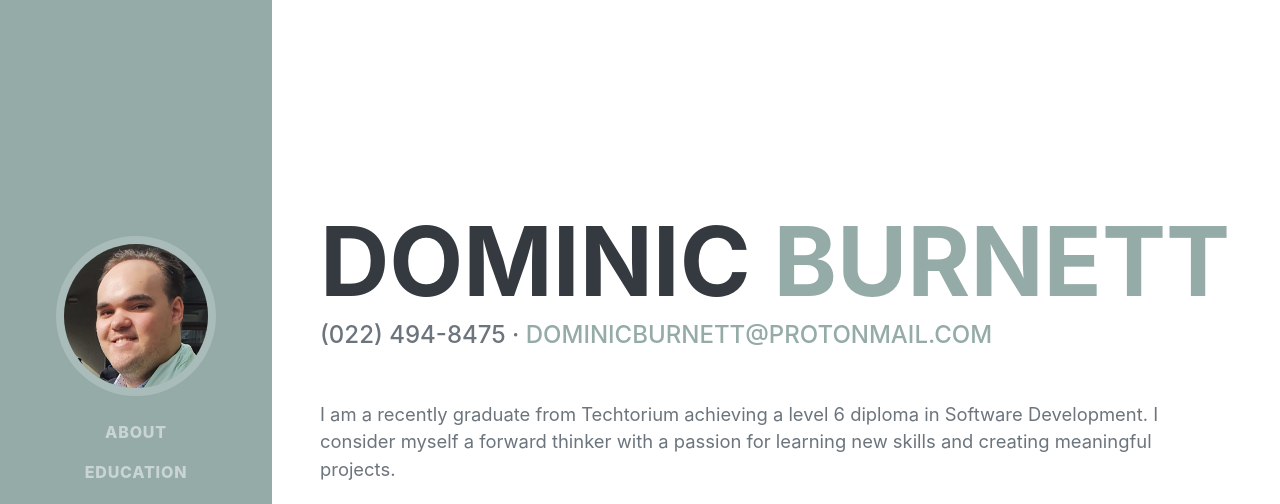
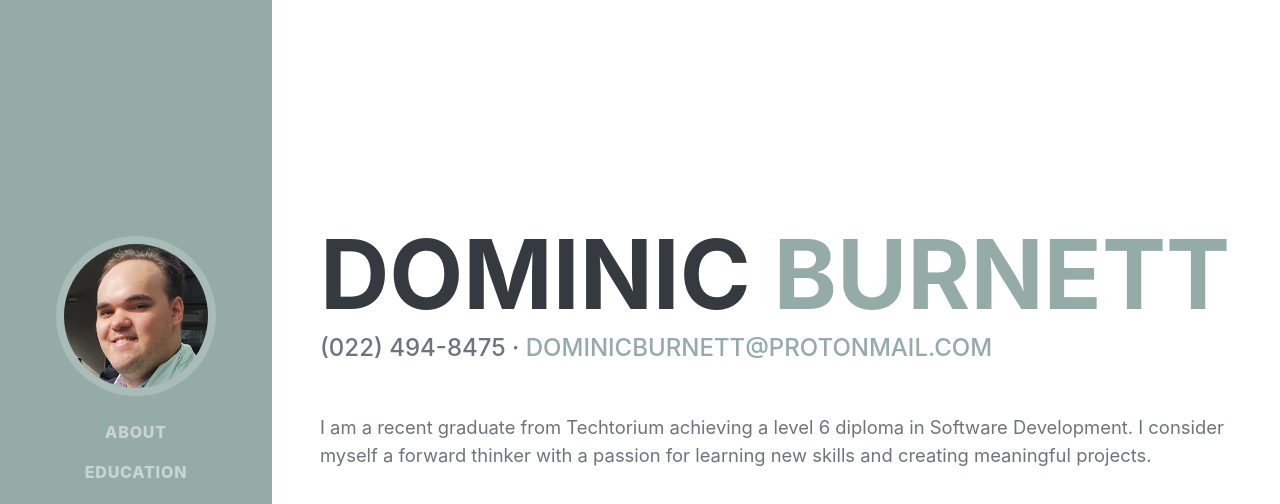
Before and after one commit to DominicB-yte/PortfolioWebsite, a plain HTML site: page index.html in a window 1280 px wide. Shown: the top 504 px of the page. Drawn offline with nearby package versions, Linux system fonts and the light colour scheme; a web font is replaced by a local one.

Commit message:
Changed Icon
Also fixed a minor spelling error

```diff
--- a/index.html
+++ b/index.html
@@ -47,7 +47,7 @@
                         (022) 494-8475 ·
                         <a href="mailto:DominicBurnett@protonmail.com">DominicBurnett@protonmail.com</a>
                     </div>
-                    <p class="lead mb-5">I am a recently graduate from Techtorium achieving a level 6 diploma in Software Development. I consider myself a forward thinker with a passion for learning new skills and creating meaningful projects.</p>
+                    <p class="lead mb-5">I am a recent graduate from Techtorium achieving a level 6 diploma in Software Development. I consider myself a forward thinker with a passion for learning new skills and creating meaningful projects.</p>
                     <div class="social-icons">
                         <a class="social-icon" href="https://www.linkedin.com/in/dominic-burnett-b1511b17b/"><i class="fab fa-linkedin-in"></i></a>
                         <a class="social-icon" href="https://github.com/DominicB-yte"><i class="fab fa-github"></i></a>
```
Also changed, not shown: assets/img/favicon.ico, assets/img/template.ico (added).
